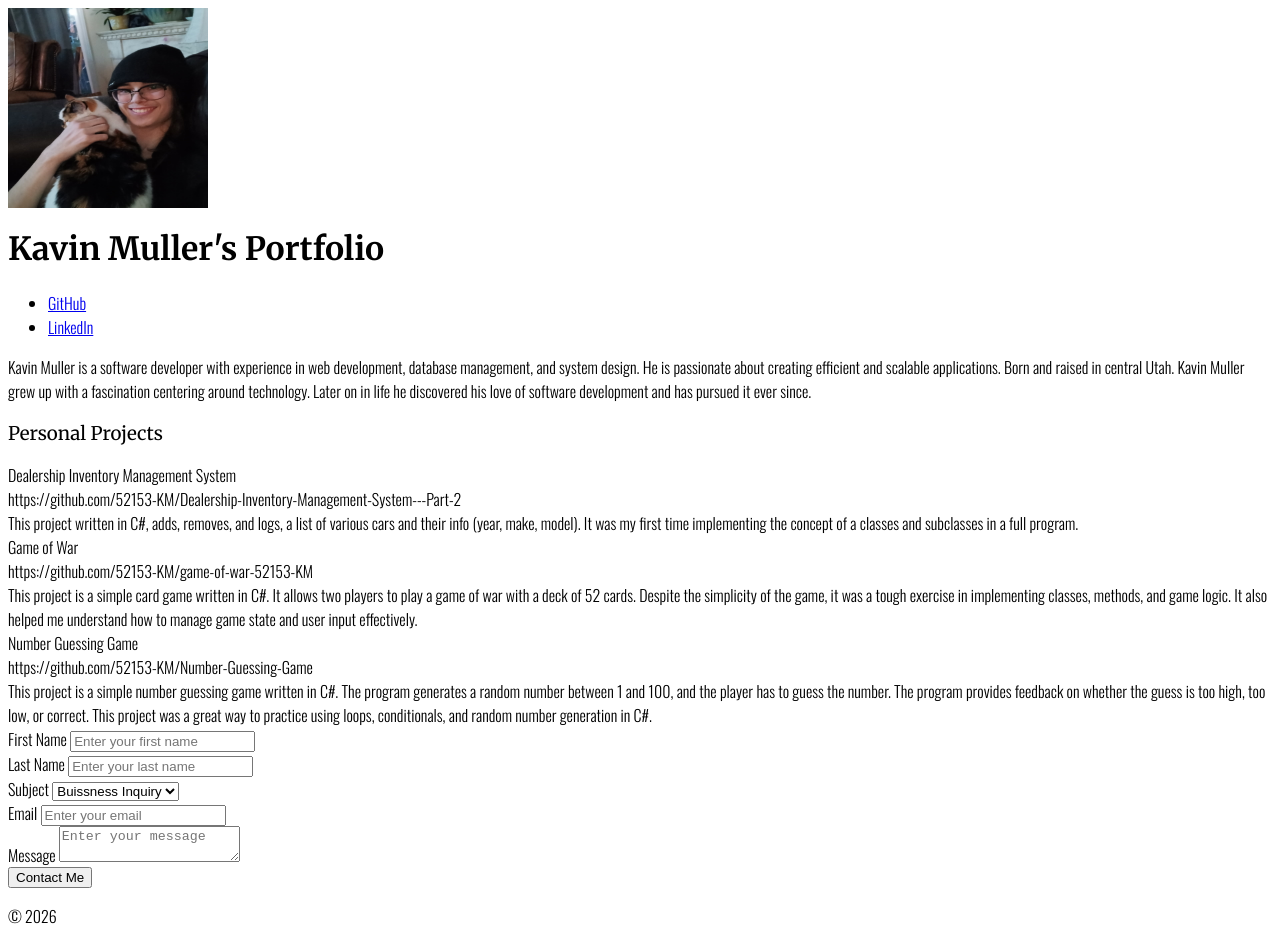
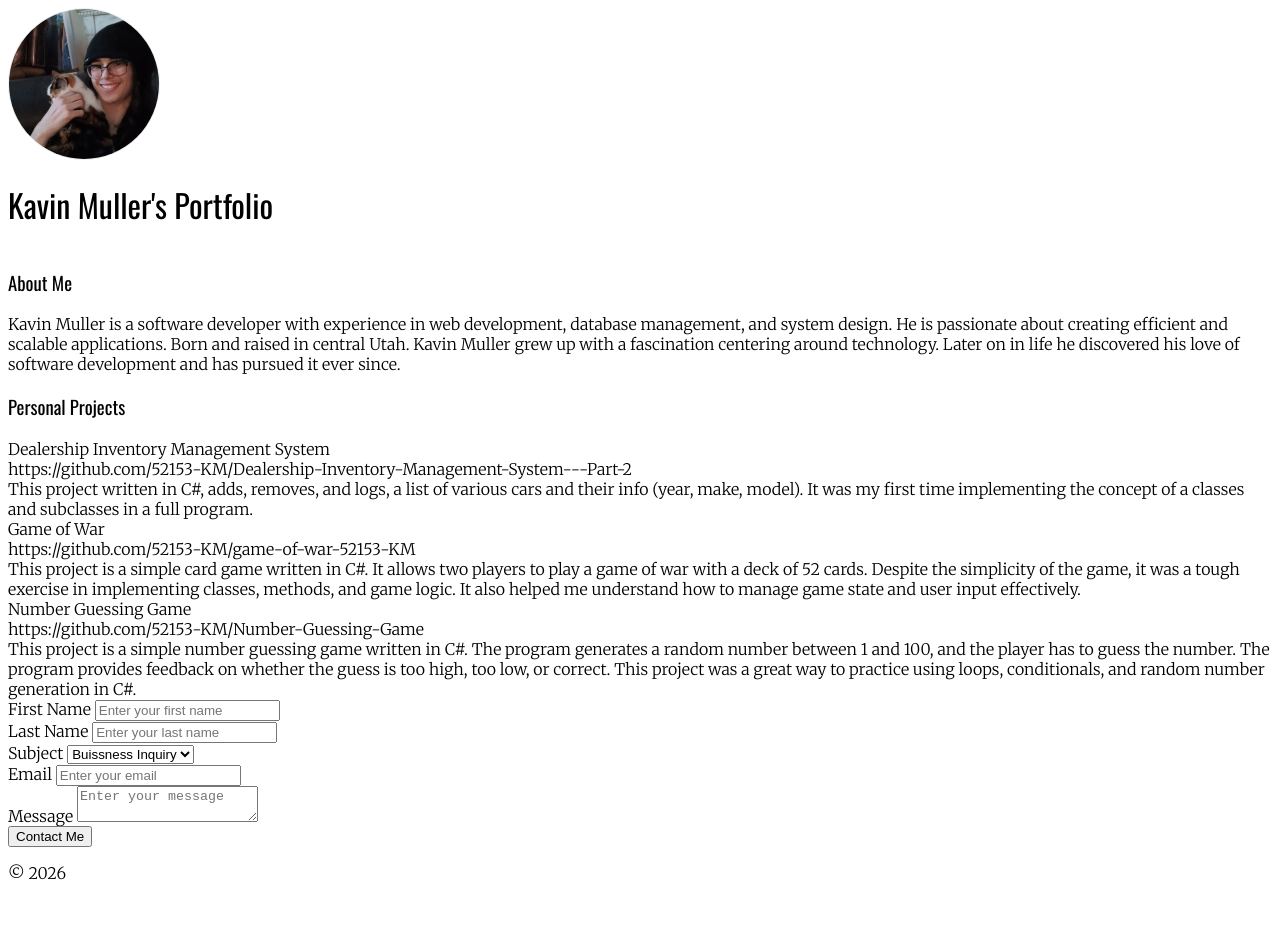
Before and after one commit to 52153-KM/Personal-Portfolio, a plain HTML site: page index.html in a window 1280 px wide. After the commit the page ends 899 px from the top, so only its background shows below. Drawn offline with nearby package versions, Linux system fonts and the light colour scheme.

Commit message:
Still working on it

```diff
--- a/index.html
+++ b/index.html
@@ -16,22 +16,25 @@
 
     <body>
         <header>
+            <div class="profile-banner">
                 <div id="name-and-face">
-                <img src="images/KM Photo.jpg" alt="Headshot" width="200" height="200" />
-                <h1><b>Kavin Muller's Portfolio</b></h1>
+                    <img class="headshot" src="images/KM Photo.jpg" alt="selfie" width="150px" height="150px" />
+                    <h1>Kavin Muller's Portfolio<h1>
                 </div>
 
-            <div id="social-links">
+                <nav class="social-links">
                     <ul>
                         <li><a href="https://github.com/52153-KM" target="_blank">GitHub</a></li>
                         <li><a href="https://www.linkedin.com/in/kavin-muller-b402371ab" target="_blank">LinkedIn</a></li>
                     </ul>
-            <div>
+                </nav>
+            </div>
         </header>
 
         <main>
             <section id="personal-info">
                 <div class="bio">
+                    <h3>About Me</h3>
                     <p>Kavin Muller is a software developer with experience in web development, database management, and
                         system design. He is passionate about creating efficient and scalable applications.
                         Born and raised in central Utah. Kavin Muller grew up with a fascination centering around technology.
@@ -39,7 +42,7 @@
                 </div>
             </section>
 
-            <section id = "personalProjects">
+            <section id = "personal-projects">
                 <h3>Personal Projects</h3>
                 <div id = "projects"></div>
             </section>
--- a/styles.css
+++ b/styles.css
@@ -1,13 +1,55 @@
 body {
-    font-family: "Oswald", sans-serif;
+    font-family: "Merriweather", serif;
     font-optical-sizing: auto;
     font-weight: 300;
     font-style: normal;
 }
-h1, h3 {
-    font-family: "Merriweather", serif;
-  font-optical-sizing: auto;
-  font-weight: 400;
-  font-style: normal;
-  font-variation-settings: "width" 100;
+
+h1,
+h3 {
+    font-family: "Oswald", sans-serif;
+    font-optical-sizing: auto;
+    font-weight: 400;
+    font-style: normal;
 }
+
+.profile-banner {
+    /*width: 100%;
+	max-width: 600px;
+	max-height: 40px;
+	margin: 0 auto;
+	padding: 3rem 2rem;*/
+    display: flex;
+	justify-content: space-between;
+    align-items: center;
+    gap: 20px;
+    .headshot {
+        border: 1px solid #00000011;
+        border-radius: 50%;
+        object-fit: cover;
+    }
+}
+
+.social-links ul {
+    display: flex;
+    align-items: center;
+    list-style: none;
+    margin: 0;
+    padding: 0;
+    gap: 15px;
+}
+
+.social-links ul li {
+    margin-right: 1rem;
+}
+
+.social-links ul li a {
+    color: #00000000;
+    font-size: 1.25rem;
+    text-decoration: none;
+}
+
+.social-links ul li a:hover {
+    color: #0000EE;
+    text-decoration: underline;
+}
```
Lines whose indentation alone changed are shown as unchanged.
